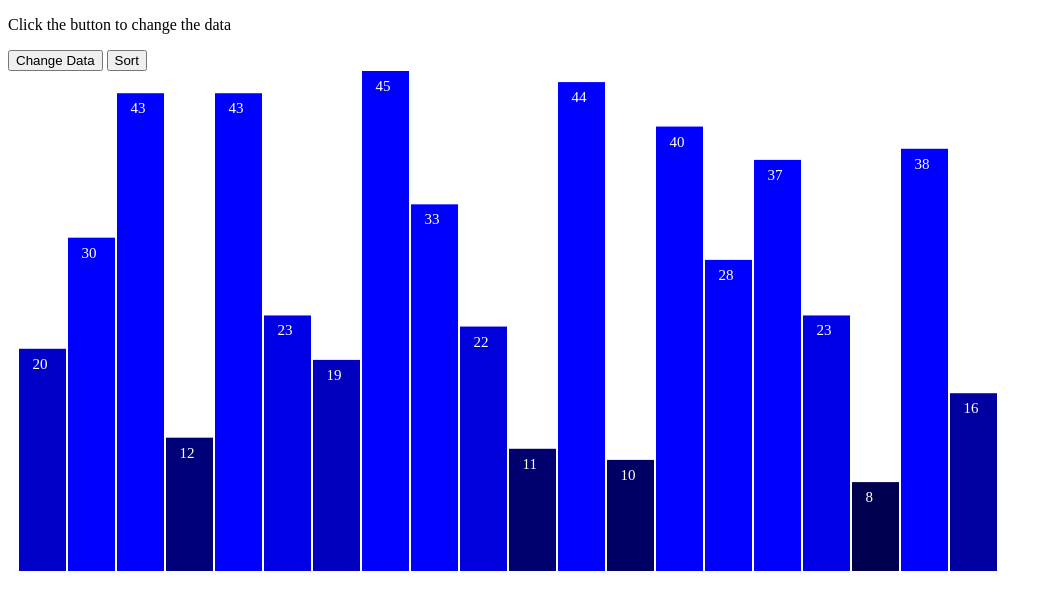
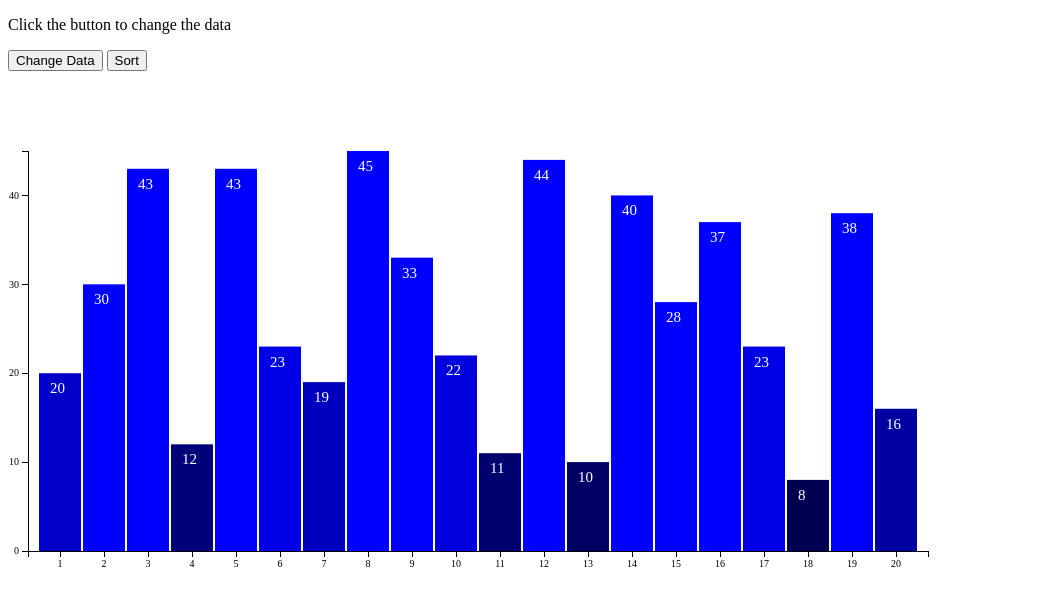
Before and after one commit to LazyIce/D3Charts, a plain HTML site: page html/barChart.html in a window 1280 px wide. Shown: the whole page, without its empty margins (0-1052 px from the left). Drawn offline with Linux system fonts and the light colour scheme.

Commit message:
barChart improve

```diff
--- a/html/barChart.html
+++ b/html/barChart.html
@@ -7,6 +7,16 @@
 <link href="../styles/demo.css" rel="stylesheet">
 <script type="text/javascript" src="../js/d3.js"></script>
 <style type="text/css">
+    .axis path,
+    .axis line {
+      fill: none;
+      stroke: black;
+      shape-rendering: crispEdges;
+    }
+    .axis text {
+      font-size: 10px;
+    }
+
     #toolTip {
         position: absolute;
         width: 200px;
@@ -44,14 +54,22 @@
 
     	var width = 1000;
     	var height = 500;
+      var xAxisWidth = 900;
+      var yAxisWidth = 400;
+      var padding = {
+        top : 20,
+        right : 20,
+        bottom : 20,
+        left : 20
+      };
 
       var xScale = d3.scale.ordinal()
                            .domain(d3.range(dataset.length))
-                             .rangeRoundBands([0, width], 0.05);
+                           .rangeRoundBands([0, xAxisWidth], 0.05);
 
       var yScale = d3.scale.linear()
                            .domain([0, d3.max(dataset)])
-                             .range([0, height]);
+                           .range([0, yAxisWidth]);
 
     	var svg = d3.select("body")
     		.append("svg")
@@ -63,10 +81,10 @@
     		.enter()
     		.append("rect")
     		.attr("x", function(d, i) {
-    			return xScale(i);
+    			return xScale(i) + padding.left;
     		})
     		.attr("y", function(d) {
-    			return height - yScale(d);
+    			return height - yScale(d) - padding.bottom;
     		})
     		.attr("width", xScale.rangeBand())
     		.attr("height", function(d) {
@@ -84,11 +102,13 @@
     			return d;
     		})
     		.attr("x", function(d, i) {
-    			return xScale(i) + xScale.rangeBand() / 2 - 10;
+    			return xScale(i) + xScale.rangeBand() / 2 + padding.left ;
     		})
     		.attr("y", function(d) {
-    			return height - yScale(d) + 20;
+    			return height - yScale(d) - padding.bottom;
     		})
+        .attr("dx", -10)
+        .attr("dy", 20)
     		.attr("font-size", "15px")
     		.attr("fill", "white");
 
@@ -111,7 +131,7 @@
                .duration(1000)
                .ease("cubic-in-out")
                .attr("y", function(d) {
-                    return height - yScale(d);
+                    return height - yScale(d) - padding.bottom;
                })
                .attr("height", function(d) {
                     return yScale(d);
@@ -132,11 +152,12 @@
                .duration(1000)
                .ease("cubic-in-out")
                .attr("x", function(d, i) {
-                    return xScale(i) + xScale.rangeBand() / 2 - 10;
+                    return xScale(i) + xScale.rangeBand() / 2 + padding.left;
                })
                .attr("y", function(d) {
-                    return height - yScale(d) + 20;
-               });
+                    return height - yScale(d) - padding.bottom;
+               })
+               .attr("class", "data");
         });
 
         d3.selectAll("rect")
@@ -174,9 +195,10 @@
                   .transition()
                   .duration(1000)
                   .attr("x", function(d, i) {
-                        return xScale(i);
+                        return xScale(i) + padding.left;
                   });
-                d3.selectAll("text")
+
+                d3.selectAll(".data")
                   .sort(function(a, b) {
                         return d3.ascending(a, b);
                   })
@@ -186,14 +208,43 @@
                   .transition()
                   .duration(1000)
                   .attr("x", function(d, i) {
-                        return xScale(i) + xScale.rangeBand() / 2 - 10;
+                        return xScale(i) + xScale.rangeBand() / 2 + padding.left;
                   })
                   .attr("y", function(d) {
-                        return height - yScale(d) + 20;
+                        return height - yScale(d) - padding.bottom;
                   });
             });
 
+        var datasetCount = d3.range(dataset.length);
+        for (let i = 0; i < dataset.length; i++)
+          datasetCount[i] += 1;
 
+        var xAxisScale = d3.scale.ordinal()
+                           .domain(datasetCount)
+                           .rangeRoundBands([0, xAxisWidth], 0.05);
+
+        var yAxisScale = d3.scale.linear()
+                           .domain([0, d3.max(dataset)])
+                           .range([yAxisWidth, 0]);
+
+        var xAxis = d3.svg.axis()
+                          .scale(xAxisScale)
+                          .orient("bottom")
+
+        svg.append("g")
+           .attr("class", "axis")
+           .attr("transform", "translate(" + padding.left + "," + (height - padding.top) + ")")
+           .call(xAxis);
+
+        var yAxis = d3.svg.axis()
+                          .scale(yAxisScale)
+                          .orient("left")
+                          .ticks(5);
+
+        svg.append("g")
+           .attr("class", "axis")
+           .attr("transform", "translate(" + padding.left + "," + (height - yAxisWidth - padding.bottom) + ")")
+           .call(yAxis);
     </script>
 </body>
 </html>
```
Lines whose indentation alone changed are shown as unchanged.
